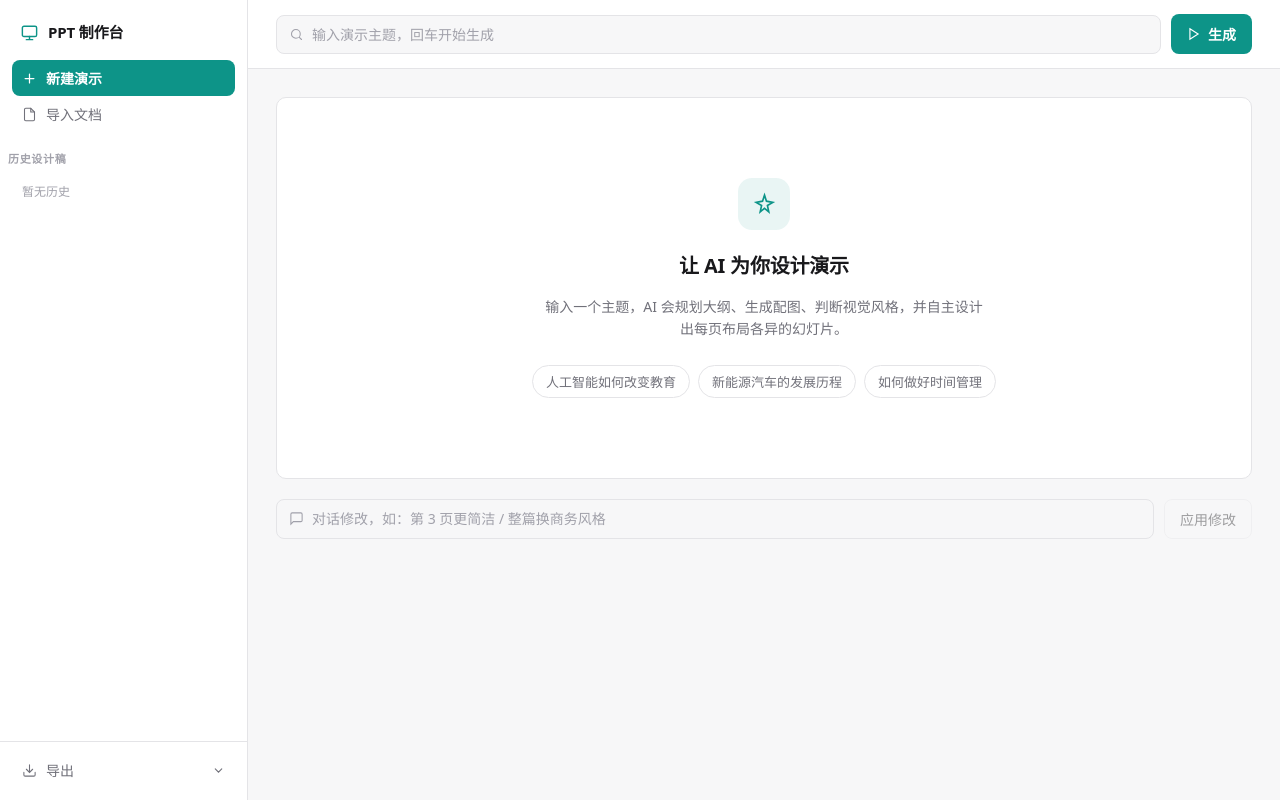
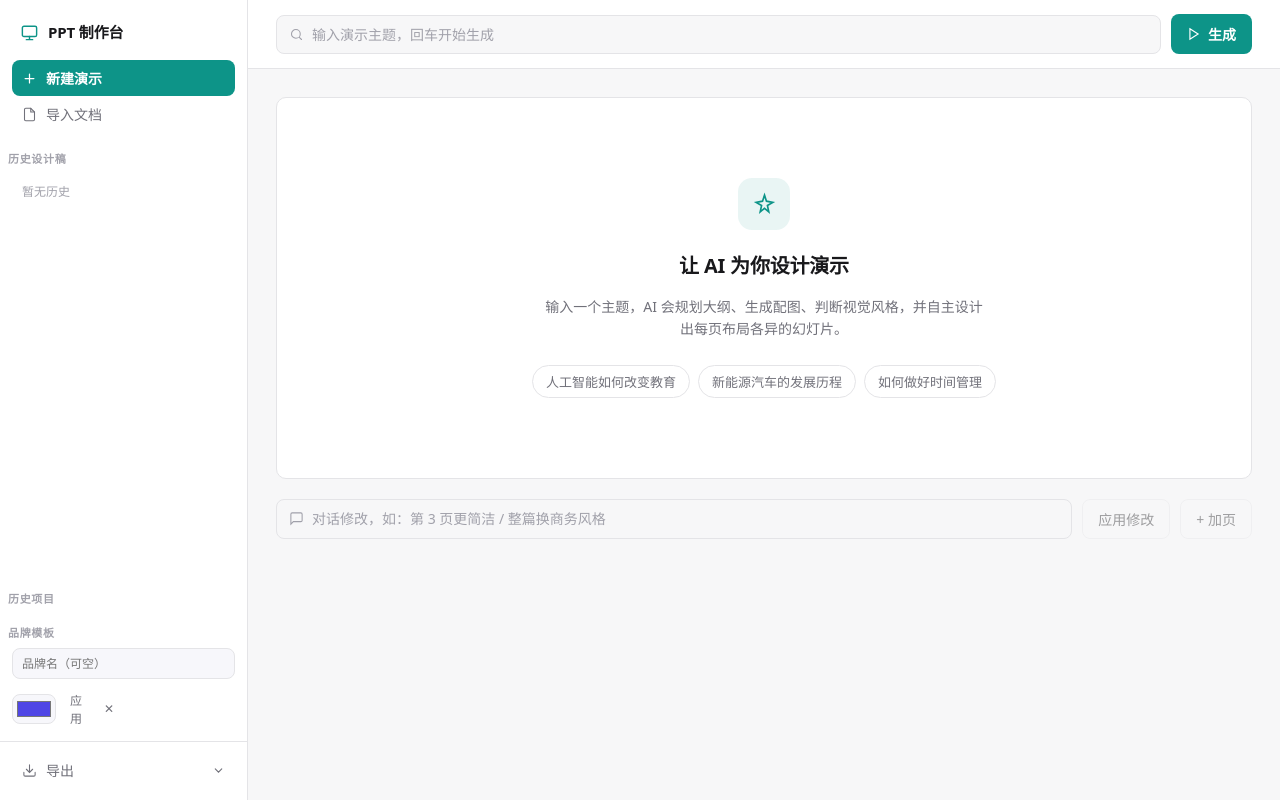
Before and after one commit to shisanzerotwo/ppt-generator, a Flask app: page / in a window 1280 px wide. Run offline with Flask 3, Linux system fonts and the light colour scheme; data that the repository does not hold is empty.

Commit message:
阶段三落地：品牌模板 + 页面排序增删 + 历史项目库（路线图 #6/#7/#8）
- #6 品牌模板：POST /api/brand 设置/清除品牌名+主色（#RRGGBB 校验），
  _apply_brand 用品牌色覆盖 AI 风格强调色并注入品牌指引；品牌为用户级偏好跨生成保留
- #7 页面操作：/api/slide/reorder、/api/slide/add、/api/slide/<i>/delete，
  前端卡片加上移/下移/删除按钮与「+ 加页」，操作后提示点「重新设计」同步设计稿
- #8 历史项目库：ready 后快照序列化到 output/projects/（topic/style/brand/slides/html_path），
  GET /api/projects 列表 + POST /api/projects/load 载入复用（设计稿缺失自动置空可重设计）
- 测试 67→81（+14：排序/增删/品牌/项目库往返与安全）
- E2E 实测：真实生成中品牌色 #FF6600 出现 38 处；载入快照→重设计全链路通过

```diff
--- a/app.py
+++ b/app.py
@@ -1,5 +1,6 @@
 """可视化制作 Web 界面后端：python app.py 后浏览器打开 http://127.0.0.1:5000"""
 
+import json
 import os
 import re
 import threading
@@ -19,6 +20,7 @@ BASE_DIR = os.path.dirname(os.path.abspath(__file__))
 OUTPUT_DIR = os.path.join(BASE_DIR, "output")
 IMAGES_DIR = os.path.join(OUTPUT_DIR, "images")
 DECKS_DIR = os.path.join(OUTPUT_DIR, "decks")
+PROJECTS_DIR = os.path.join(OUTPUT_DIR, "projects")
 
 state = {
     "topic": "",
@@ -26,6 +28,7 @@ state = {
     "theme": "blue",  # 卡片区底色（固定值，视觉风格由 AI 按主题选定）
     "style": None,    # AI 选定的风格 key（style.STYLE_LIBRARY）
     "style_name": "", # AI 选定风格名（前端展示）
+    "brand": None,    # 品牌模板 {name, color}，用户自定义后覆盖风格强调色（路线图 #6）
     "slides": [],     # {title, points, image_prompt, image, imageStatus}
     "html_path": None,  # AI 自主设计的 HTML 主产物（web 路径 /decks/xxx.html）
     "log": [],
@@ -63,6 +66,7 @@ def _start_generation(content: str, from_text: bool) -> bool:
         state["slides"] = []
         state["style"] = None
         state["style_name"] = ""
+        # 注意：brand 不在此重置——它是用户级偏好，设过就跨生成生效，直到手动清除
         state["html_path"] = None
         state["log"] = []
         state["phase"] = "outline"
@@ -71,12 +75,46 @@ def _start_generation(content: str, from_text: bool) -> bool:
     return True
 
 
+def _apply_brand(chosen_style, brand):
+    """品牌模板（路线图 #6）：品牌主色覆盖 AI 风格强调色，并注入品牌指引。"""
+    base = dict(chosen_style or style_mod.STYLE_LIBRARY["fresh-light"])
+    base["name"] = f"{brand['name']}·品牌定制"
+    base["accent"] = brand["color"]
+    base["guidance"] = (base.get("guidance", "") +
+                        f" 品牌名为「{brand['name']}」，品牌主色 {brand['color']} 必须作为全篇强调色与关键装饰色。")
+    return base
+
+
+def _save_project_snapshot():
+    """路线图 #8：ready 后把 slides 序列化到 projects/，供历史回看与载入复用。"""
+    try:
+        with lock:
+            payload = {
+                "topic": state["topic"], "style": state.get("style"),
+                "style_name": state.get("style_name"), "brand": state.get("brand"),
+                "slides": [dict(s) for s in state["slides"]],
+                "html_path": state.get("html_path"),
+                "saved_at": time.strftime("%Y-%m-%d %H:%M:%S"),
+            }
+            topic = state["topic"]
+        os.makedirs(PROJECTS_DIR, exist_ok=True)
+        safe_topic = re.sub(r'[\\/:*?"<>| ]', "_", topic or "ppt")[:20]
+        path = os.path.join(PROJECTS_DIR, f"{safe_topic}_{time.strftime('%Y%m%d_%H%M%S')}.json")
+        with open(path, "w", encoding="utf-8") as f:
+            json.dump(payload, f, ensure_ascii=False)
+    except Exception as e:
+        _log(f"项目快照保存失败：{e}")
+
+
 def _design_and_save():
     """designing 阶段：调 LLM 自主设计 HTML 并保存，失败仅记日志不阻断。"""
     with lock:
         slides = [dict(s) for s in state["slides"]]
         topic = state["topic"]
         chosen_style = style_mod.STYLE_LIBRARY.get(state.get("style"))
+        brand = state.get("brand")
+    if brand:
+        chosen_style = _apply_brand(chosen_style, brand)
     _phase("designing")
     _log("AI 正在自主设计 HTML 幻灯片…")
     image_map = {i: f"../images/slide_{i}.png" for i, s in enumerate(slides) if s.get("image")}
@@ -92,6 +130,7 @@ def _design_and_save():
         with lock:
             # basename 做 URL 编码：主题含引号/反引号等字符时不会被前端 onclick 拼接执行（审计 C1）
             state["html_path"] = f"/decks/{quote(os.path.basename(out_path))}"
+        _save_project_snapshot()
         _log(f"HTML 设计完成：{os.path.basename(out_path)}")
         return True
     except Exception as e:
@@ -571,6 +610,129 @@ def api_redesign():
     return jsonify({"ok": True})
 
 
+@app.route("/api/slide/reorder", methods=["POST"])
+def api_slide_reorder():
+    """页面重排序（路线图 #7）。order 为新顺序的下标排列。"""
+    data = request.get_json(force=True)
+    order = data.get("order")
+    with lock:
+        if state["phase"] != "ready":
+            return jsonify({"error": "请等待生成完成再调整页面"}), 409
+        n = len(state["slides"])
+        if not isinstance(order, list) or sorted(order) != list(range(n)):
+            return jsonify({"error": "order 必须是 0..n-1 的完整排列"}), 400
+        state["slides"] = [state["slides"][i] for i in order]
+    return jsonify({"ok": True})
+
+
+@app.route("/api/slide/add", methods=["POST"])
+def api_slide_add():
+    """在 after 下标后插入一页空白 content 页（路线图 #7）。"""
+    data = request.get_json(force=True) if request.data else {}
+    with lock:
+        if state["phase"] != "ready":
+            return jsonify({"error": "请等待生成完成再加页"}), 409
+        try:
+            i = len(state["slides"]) - 1 if data.get("after") is None else int(data["after"])
+        except (TypeError, ValueError):
+            return jsonify({"error": "after 必须是页码"}), 400
+        if i < -1 or i >= len(state["slides"]):
+            return jsonify({"error": "页码不存在"}), 404
+        state["slides"].insert(i + 1, {
+            "type": "content", "title": "新页面", "points": [], "image_prompt": "",
+            "chart": None, "layout": None, "image": None, "imageStatus": "skipped",
+            "review": {"ok": True, "reason": "", "tries": 0}})
+    return jsonify({"ok": True, "index": i + 1})
+
+
+@app.route("/api/slide/<int:i>/delete", methods=["DELETE"])
+def api_slide_delete(i):
+    """删除一页（路线图 #7）。"""
+    with lock:
+        if state["phase"] != "ready":
+            return jsonify({"error": "请等待生成完成再删除页面"}), 409
+        if i < 0 or i >= len(state["slides"]):
+            return jsonify({"error": "页码不存在"}), 404
+        if len(state["slides"]) <= 1:
+            return jsonify({"error": "至少要保留一页"}), 400
+        state["slides"].pop(i)
+    return jsonify({"ok": True})
+
+
+@app.route("/api/projects")
+def api_projects():
+    """历史项目列表（路线图 #8，按时间倒序，最多 30 条）。"""
+    if not os.path.isdir(PROJECTS_DIR):
+        return jsonify({"projects": []})
+    items = []
+    for name in os.listdir(PROJECTS_DIR):
+        if not name.lower().endswith(".json"):
+            continue
+        full = os.path.join(PROJECTS_DIR, name)
+        try:
+            mtime = os.path.getmtime(full)
+        except OSError:
+            continue
+        stem = name[:-5]
+        parts = stem.rsplit("_", 2)
+        title = parts[0].replace("_", " ") if len(parts) == 3 else stem
+        items.append({"title": title, "name": name, "mtime": mtime})
+    items.sort(key=lambda x: x["mtime"], reverse=True)
+    for it in items:
+        it["when"] = time.strftime("%m-%d %H:%M", time.localtime(it.pop("mtime")))
+    return jsonify({"projects": items[:30]})
+
+
+@app.route("/api/projects/load", methods=["POST"])
+def api_projects_load():
+    """载入历史项目：恢复 topic/slides/style 与设计稿链接。"""
+    data = request.get_json(force=True)
+    name = (data.get("name") or "").strip()
+    if (not name or "/" in name or "\\" in name or ".." in name
+            or not name.endswith(".json")):
+        return jsonify({"error": "非法项目名"}), 400
+    full = os.path.join(PROJECTS_DIR, name)
+    if not os.path.isfile(full):
+        return jsonify({"error": "项目不存在"}), 404
+    try:
+        with open(full, encoding="utf-8") as f:
+            payload = json.load(f)
+    except (OSError, ValueError):
+        return jsonify({"error": "项目文件损坏"}), 500
+    with lock:
+        if state["phase"] not in ("idle", "ready"):
+            return jsonify({"error": "正在生成中，无法载入"}), 409
+        html_path = payload.get("html_path")
+        if html_path and not os.path.isfile(
+                os.path.join(DECKS_DIR, os.path.basename(html_path))):
+            html_path = None  # 设计稿已不在，可重新设计
+        state.update({
+            "topic": payload.get("topic", ""), "style": payload.get("style"),
+            "style_name": payload.get("style_name", ""), "brand": payload.get("brand"),
+            "slides": payload.get("slides", []), "html_path": html_path,
+            "phase": "ready"})
+    _log(f"已载入历史项目：{name}")
+    return jsonify({"ok": True})
+
+
+@app.route("/api/brand", methods=["POST"])
+def api_brand():
+    """品牌模板（路线图 #6）：设置/清除品牌名与品牌主色。"""
+    data = request.get_json(force=True) if request.data else {}
+    name = (data.get("name") or "").strip()
+    color = (data.get("color") or "").strip()
+    if not name and not color:
+        with lock:
+            state["brand"] = None
+        return jsonify({"ok": True, "brand": None})
+    if not re.fullmatch(r"#[0-9a-fA-F]{6}", color):
+        return jsonify({"error": "颜色需为 #RRGGBB 格式"}), 400
+    brand = {"name": name[:20] or "品牌", "color": color}
+    with lock:
+        state["brand"] = brand
+    return jsonify({"ok": True, "brand": brand})
+
+
 @app.route("/images/<path:filename>")
 def images(filename):
     return send_from_directory(IMAGES_DIR, filename)
--- a/templates/index.html
+++ b/templates/index.html
@@ -44,6 +44,14 @@ svg { flex-shrink:0; }
 .side-sec { padding:0 12px 8px; }
 .side-label { padding:10px 8px 6px; font-size:11px; font-weight:600; color:var(--faint);
               letter-spacing:.06em; text-transform:uppercase; }
+/* 品牌模板表单（阶段三 #6） */
+.brand-sec { display:flex; flex-direction:column; gap:6px; }
+.brand-sec input { width:100%; padding:6px 9px; font-size:12px; color:var(--fg);
+                   background:var(--surface-2, #f7f7fb); border:1px solid var(--border);
+                   border-radius:var(--r); }
+.brand-sec input[type="color"] { padding:2px; height:30px; flex:0 0 44px; cursor:pointer; }
+.brand-row { display:flex; gap:6px; align-items:center; }
+.brand-row .side-item { padding:6px 8px; font-size:12px; }
 .side-item { display:flex; align-items:center; gap:9px; width:100%; padding:8px 10px;
              border:none; background:none; border-radius:var(--r); cursor:pointer;
              color:var(--muted); text-align:left; transition:background var(--t), color var(--t); }
@@ -247,6 +255,17 @@ svg { flex-shrink:0; }
   </div>
   <div class="side-label">历史设计稿</div>
   <div id="deck-list"></div>
+  <div class="side-label">历史项目</div>
+  <div id="project-list"></div>
+  <div class="side-label">品牌模板</div>
+  <div class="side-sec brand-sec">
+    <input id="brand-name" placeholder="品牌名（可空）" maxlength="20">
+    <div class="brand-row">
+      <input type="color" id="brand-color" value="#4f46e5" title="品牌主色">
+      <button class="side-item" onclick="saveBrand()" style="flex:1">应用</button>
+      <button class="side-item" onclick="clearBrand()" title="清除品牌模板">✕</button>
+    </div>
+  </div>
   <div class="side-foot">
     <details class="menu">
       <summary class="side-item" id="export-trigger">
@@ -312,6 +331,7 @@ svg { flex-shrink:0; }
         <input id="instruction" placeholder="对话修改，如：第 3 页更简洁 / 整篇换商务风格" onkeydown="if(event.key==='Enter')doRefine()">
       </label>
       <button class="btn btn-ghost" id="btn-refine" onclick="doRefine()" disabled>应用修改</button>
+      <button class="btn btn-ghost" id="btn-add-slide" onclick="addSlide()" disabled title="在末尾加一页">+ 加页</button>
     </div>
     <div id="cards"></div>
   </main>
@@ -463,6 +483,7 @@ async function refresh() {
   const r = await fetch('/api/status');
   const s = await r.json();
   const working = !['idle', 'ready'].includes(s.phase);
+  deckCount = s.slides.length;
   // 生成中途刷新页面（F5）后自动恢复轮询（审计 M1）
   if (working && !polling) polling = setInterval(refresh, 1000);
 
@@ -483,7 +504,8 @@ async function refresh() {
     const canExport = s.phase === 'ready' && s.slides.length > 0;
     setExports(!canExport);
     $('btn-refine').disabled = !canExport;
-    if (canExport) loadDecks();
+    $('btn-add-slide').disabled = !canExport;
+    if (canExport) { loadDecks(); loadProjects(); }
     if (s.phase === 'idle' && s.log.length && !s.slides.length) {
       const last = s.log[s.log.length - 1];
       if (last.msg.startsWith('生成中断')) toast('生成失败：' + last.msg, 6000);
@@ -530,6 +552,80 @@ async function loadDecks() {
          <span class="txt">${esc(d.title)}</span><span class="meta">${esc(d.when)}</span>
        </button>`).join('');
   } catch (e) { /* 历史列表失败不影响主流程 */ }
+}
+
+// ===== 阶段三：页面排序 / 增删（路线图 #7） =====
+let deckCount = 0;   // 由 refresh() 维护，供排序构造全排列
+
+async function reorderSlides(order) {
+  const r = await fetch('/api/slide/reorder', {method:'POST', headers:{'Content-Type':'application/json'},
+                                                body: JSON.stringify({order})});
+  const d = await r.json();
+  if (!r.ok) { toast(d.error); return; }
+  toast('版面已变更，点「重新设计」更新设计稿');
+  refresh();
+}
+
+function moveSlide(i, dir) {
+  const order = [...Array(deckCount).keys()];
+  [order[i], order[i + dir]] = [order[i + dir], order[i]];
+  reorderSlides(order);
+}
+
+async function delSlide(i) {
+  const r = await fetch(`/api/slide/${i}/delete`, {method:'DELETE'});
+  const d = await r.json();
+  if (!r.ok) { toast(d.error); return; }
+  toast('页面已删除，点「重新设计」更新设计稿');
+  refresh();
+}
+
+async function addSlide() {
+  const r = await fetch('/api/slide/add', {method:'POST', headers:{'Content-Type':'application/json'}, body: '{}'});
+  const d = await r.json();
+  if (!r.ok) { toast(d.error); return; }
+  toast('已加一页，点「重新设计」更新设计稿');
+  refresh();
+}
+
+// ===== 阶段三：品牌模板（路线图 #6） =====
+async function saveBrand() {
+  const name = $('brand-name').value.trim();
+  const color = $('brand-color').value;
+  const r = await fetch('/api/brand', {method:'POST', headers:{'Content-Type':'application/json'},
+                                       body: JSON.stringify({name, color})});
+  const d = await r.json();
+  if (!r.ok) { toast(d.error); return; }
+  toast('品牌模板已保存，重新设计时生效');
+}
+
+async function clearBrand() {
+  await fetch('/api/brand', {method:'POST', headers:{'Content-Type':'application/json'}, body: '{}'});
+  $('brand-name').value = '';
+  toast('品牌模板已清除');
+}
+
+// ===== 阶段三：历史项目库（路线图 #8） =====
+async function loadProjects() {
+  try {
+    const r = await fetch('/api/projects');
+    const {projects} = await r.json();
+    $('project-list').innerHTML = projects.map(p =>
+      `<button class="side-item" onclick="loadProject('${escUrl(p.name)}')" title="${esc(p.title)}">
+         <svg width="14" height="14" viewBox="0 0 24 24" fill="none" stroke="currentColor" stroke-width="1.6" stroke-linecap="round"><path d="M14 2H6a2 2 0 00-2 2v16a2 2 0 002 2h12a2 2 0 002-2V8z"/><path d="M14 2v6h6"/></svg>
+         <span class="txt">${esc(p.title)}</span><span class="meta">${esc(p.when)}</span>
+       </button>`).join('');
+  } catch (e) { /* 历史列表失败不影响主流程 */ }
+}
+
+async function loadProject(name) {
+  const r = await fetch('/api/projects/load', {method:'POST', headers:{'Content-Type':'application/json'},
+                                               body: JSON.stringify({name})});
+  const d = await r.json();
+  if (!r.ok) { toast(d.error); return; }
+  if (polling) { clearInterval(polling); polling = null; }
+  toast('已载入历史项目');
+  refresh();
 }
 
 function renderPreview(s) {
@@ -641,6 +737,9 @@ function renderCards(s) {
         <span class="ttl">${esc(sl.title)}</span>
         ${checkBadge(sl)}
         <span class="sp"></span>
+        <button class="btn btn-ghost btn-sm" onclick="moveSlide(${i},-1)" ${i===0?'disabled':''} title="上移">↑</button>
+        <button class="btn btn-ghost btn-sm" onclick="moveSlide(${i},1)" ${i===s.slides.length-1?'disabled':''} title="下移">↓</button>
+        <button class="btn btn-ghost btn-sm" onclick="delSlide(${i})" title="删除此页">✕</button>
         <button class="btn btn-ghost btn-sm" onclick="saveText(${i})">保存</button>
       </div>
       ${body}
@@ -650,6 +749,7 @@ function renderCards(s) {
 
 refresh();
 loadDecks();
+loadProjects();
 </script>
 </body>
 </html>
```
Also changed, not shown: tests/test_app_design.py (+1 -0 lines), tests/test_decks_and_print.py (added, +118 -0 lines), tests/test_projects_and_slides.py (added, +156 -0 lines).
